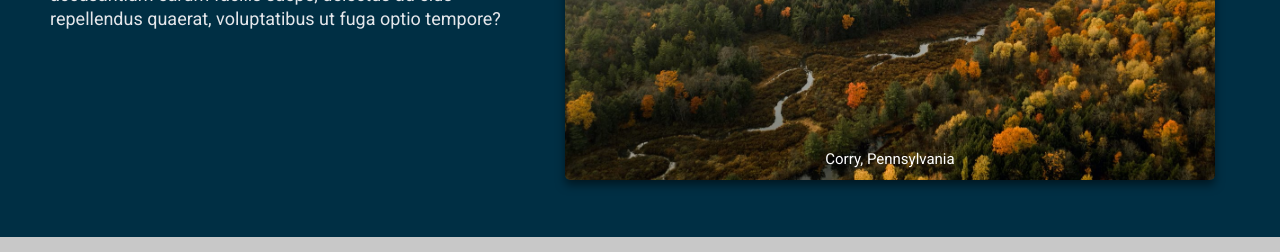
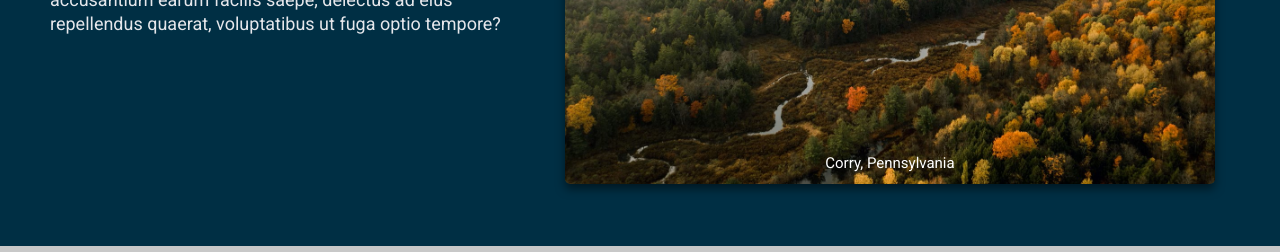
Before and after one commit to hskeays/d277, a plain HTML site: page index.html in a window 1280 px wide. Shown: the part 386-638 px from the top of the page. Drawn offline with Linux system fonts and the light colour scheme.

Commit message:
Style: adjust main div style for mobile layout

```diff
--- a/css/main.css
+++ b/css/main.css
@@ -18,7 +18,8 @@ body {
 .main {
     display: flex;
     flex-direction: column; /* or row, depending on your layout */
-    height: calc(100vh - 130px);
+    min-height: 100vh;
+    padding-bottom: 20px;
 }
 
 /* Navigation +++++++++++++++++++++++++++++++++++++++++++++++++++++++++++++*/
```
